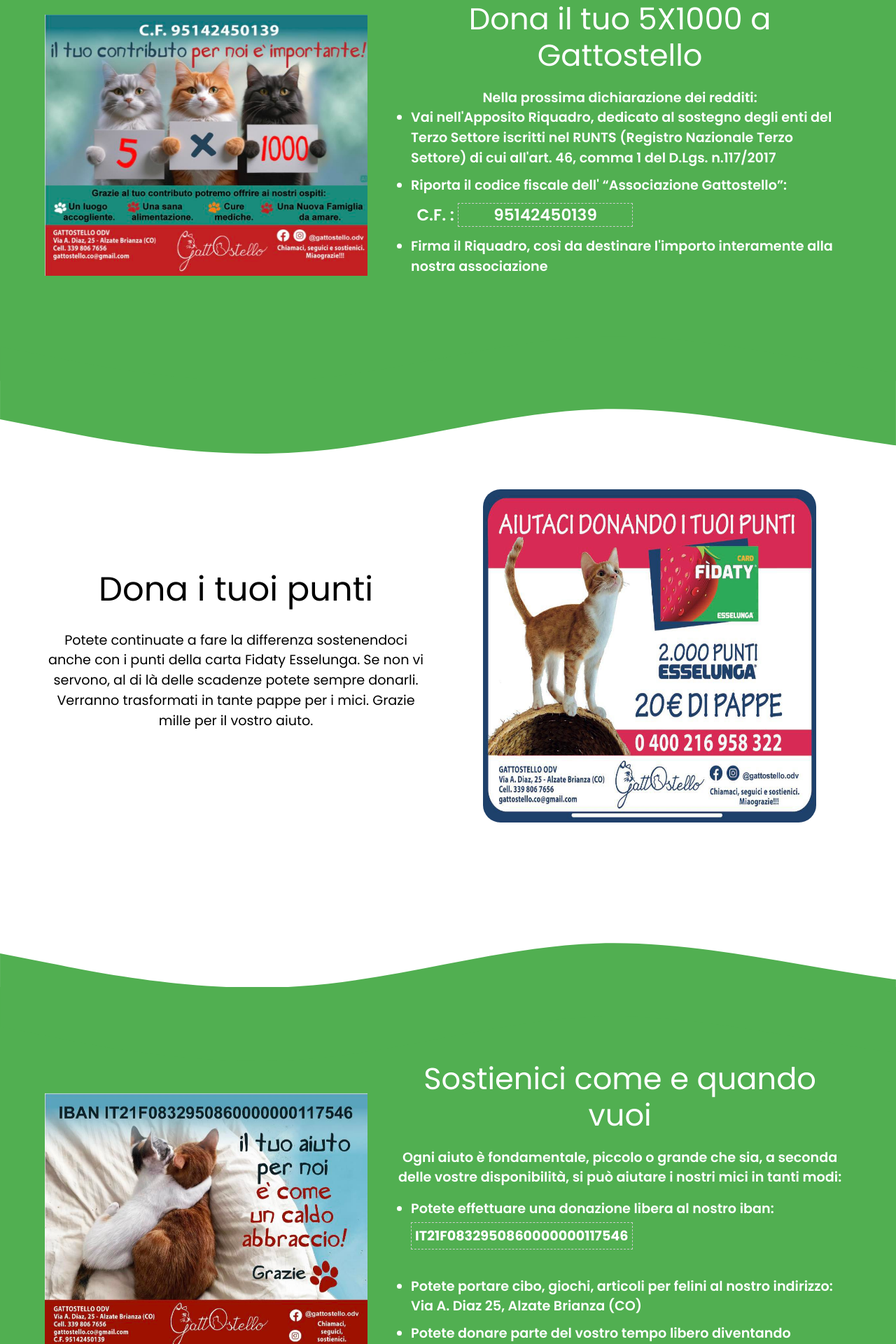
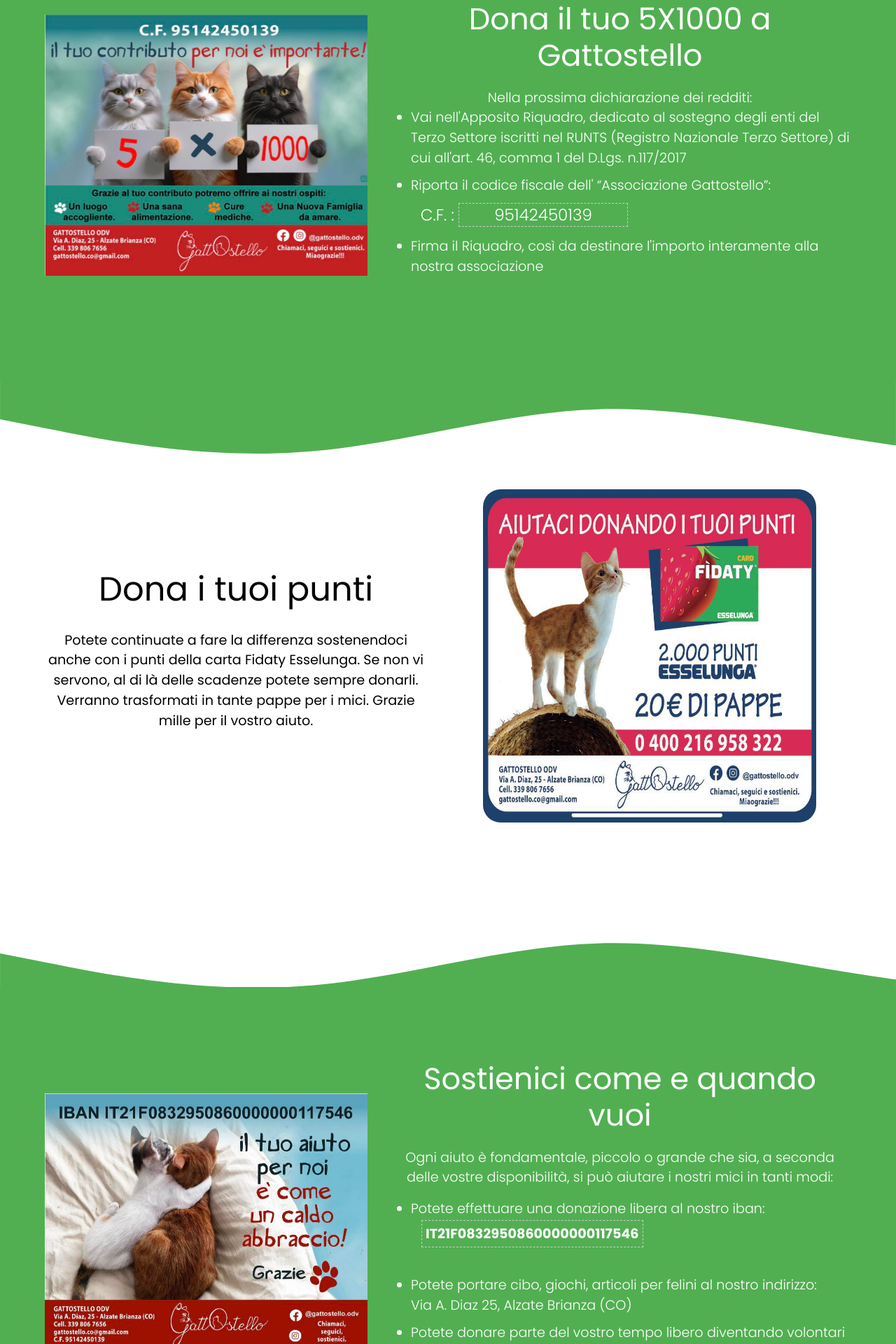
Before and after one commit to StefanoSalaa98/Gattostello, a React (Vite) app in the folder frontend/: page /sostienici in a window 1280 px wide. Shown: the part 3000-4920 px from the top of the page at 70% size. Built offline with nearby package versions, Linux system fonts and the light colour scheme.

Commit message:
Modifica stili testo

```diff
--- a/frontend/src/css/Sostienici.css
+++ b/frontend/src/css/Sostienici.css
@@ -67,6 +67,10 @@
             color: white;
             padding-left: 30px;
 
+            .scelta {
+                margin-bottom: 40px;
+            }
+
             h2 {
                 font-size: 2.5em;
                 margin-bottom: 10px;
@@ -78,7 +82,7 @@
 
             p {
                 font-size: 1.2em;
-                font-weight: 600;
+                font-weight: 300;
             }
         }
 
@@ -135,6 +139,11 @@
     font-size: 1.5em;
 }
 
+.inserisci {
+    font-size: 1.2em;
+    font-weight: 400;
+}
+
 .causale {
     font-size: 1.2em;
     font-weight: 600;
@@ -159,8 +168,10 @@
 /* messaggio iban copiato */
 
 .iban {
-    display: block;
-    margin-bottom: 10px;
+    /* display: block; */
+    /* margin-bottom: 10px; */
+    font-size: 1.3em;
+    margin-right: 15px;
 }
 
 .iban-text {
@@ -314,14 +325,14 @@
 
                 li {
                     font-size: 1.2em;
-                    font-weight: 600;
+                    font-weight: 300;
                     margin-bottom: 10px;
                 }
             }
 
             span {
                 font-size: 1.2em;
-                font-weight: 600;
+                font-weight: 300;
             }
 
             h2 {
@@ -329,15 +340,14 @@
                 margin-bottom: 20px;
             }
 
-            h3 {
-                font-size: 3em;
+            /* .sottotitolo {
+                margin-top: 40px;
                 margin-bottom: 20px;
-                color: darkgreen;
-            }
+            } */
 
             p {
                 font-size: 1.2em;
-                font-weight: 600;
+                font-weight: 300;
             }
         }
 
@@ -458,7 +468,7 @@
 
                 li {
                     font-size: 1.2em;
-                    font-weight: 600;
+                    font-weight: 300;
                     margin-bottom: 10px;
                 }
             }
@@ -473,15 +483,9 @@
                 margin-bottom: 20px;
             }
 
-            h3 {
-                font-size: 3em;
-                margin-bottom: 20px;
-                color: darkgreen;
-            }
-
             p {
                 font-size: 1.2em;
-                font-weight: 600;
+                font-weight: 300;
             }
 
             a {
```
